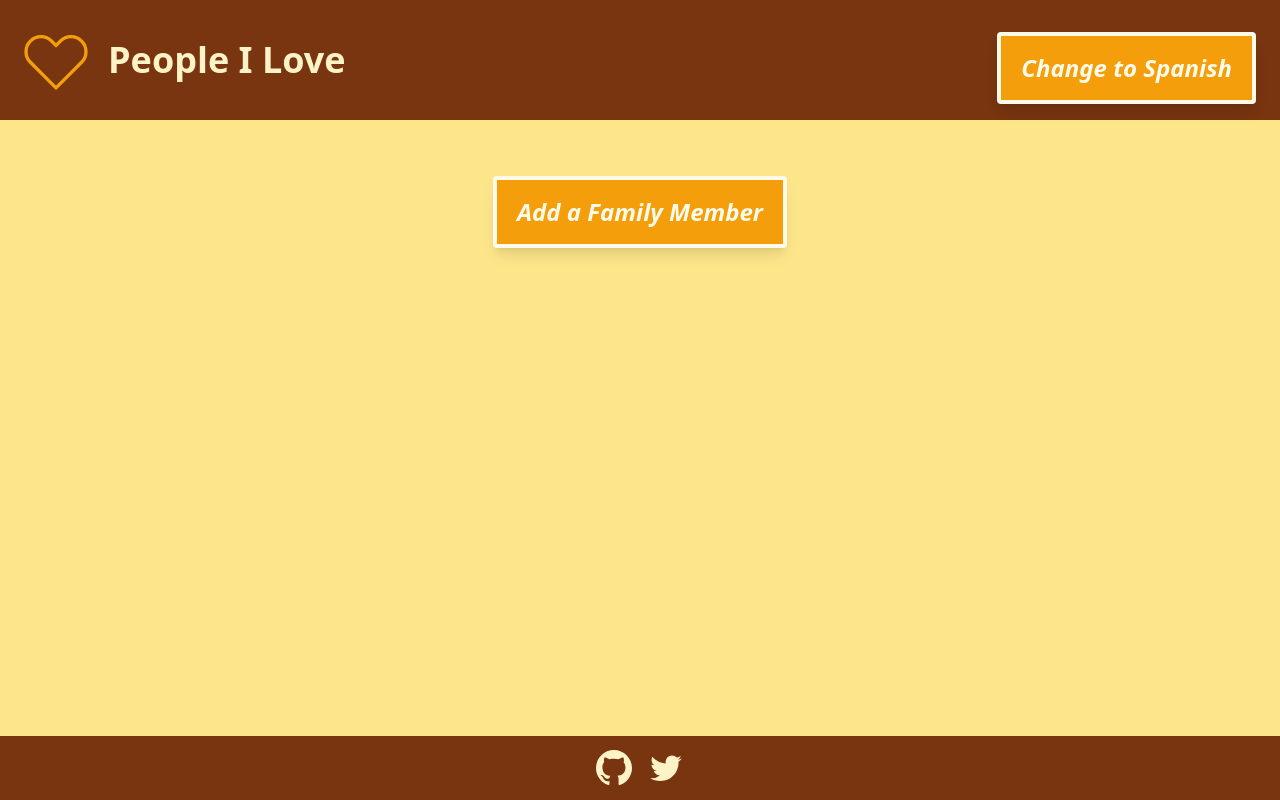
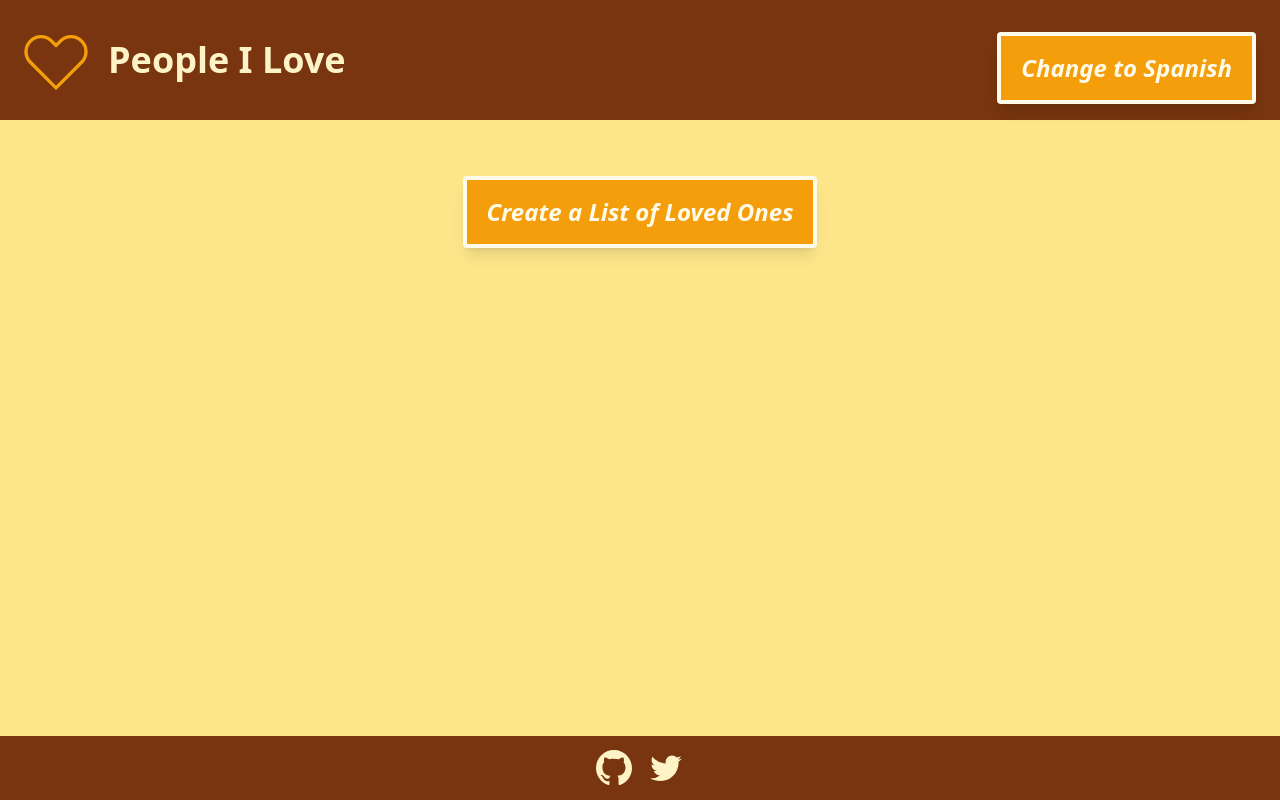
Before and after one commit to papadavis47/experiment-one, a React (Create React App) app: page / in a window 1280 px wide. Built offline with nearby package versions, Linux system fonts and the light colour scheme.

Commit message:
Change text of initial button

```diff
--- a/src/App.js
+++ b/src/App.js
@@ -43,11 +43,9 @@ function App() {
   };
 
   const englishAddButtonText =
-    family.length > 0 ? "Add Another Family Member to List" : "Add a Family Member";
+    family.length > 0 ? "Add Another Love One to List" : "Create a List of Loved Ones";
   const spanishAddButtonText =
-    family.length > 0
-      ? "Agregar otro miembro de la familia a la lista"
-      : "Añadir miembro de la familia";
+    family.length > 0 ? "Agregar otro ser querido a la lista" : "Crear una lista de seres queridos";
 
   const handleChange = (e) => {
     const name = e.target.name;
```
